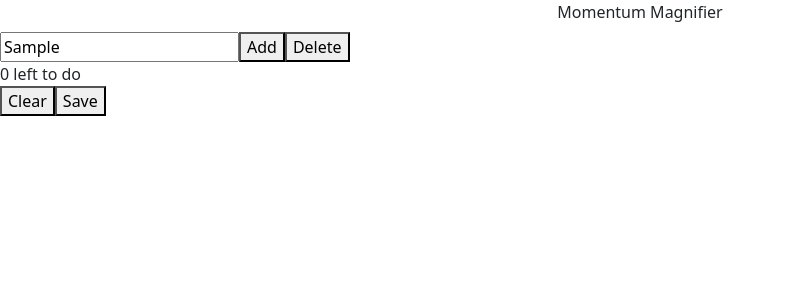
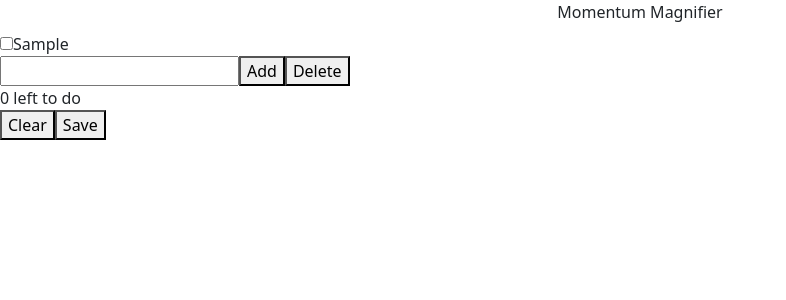
Before and after one commit to ianjleblanc/momentum-magnifier, a React (Create React App) app: page / in a window 1280 px wide. Both pictures are taken after typing "Sample" into the empty fields and a click on the button "Add". Shown: the top 300 px of the page, without its empty margins (0-786 px from the left). Built offline with nearby package versions, Linux system fonts and the light colour scheme.

Commit message:
map commitments

```diff
--- a/src/App.js
+++ b/src/App.js
@@ -1,17 +1,27 @@
-import React, { useState } from 'react';
+import React, { useState, useRef } from 'react';
 import CommitmentList from './momentum/CommitmentsList';
 import Header from './Header';
 
 function App() {
-  const [commitments, setCommitments] = useState(["momentum 1", "momentum 2"]);
+  const [commitments, setCommitments] = useState([]);
+  const commitNameRef = useRef();
+
+function handleAddCommit(e) {
+  const name = commitNameRef.current.value
+  if (name === '') return
+  setCommitments(prevCommit => {
+    return [...prevCommit, { id: 1, name: name, complete: false}]
+  });
+  commitNameRef.current.value = null;
+}
 
   return (
     <div>
       <Header />
       <CommitmentList commitments={commitments} />
       <div>
-        <input type="text" />
-        <button>Add</button>
+        <input ref={commitNameRef} type="text" />
+        <button onClick={handleAddCommit}>Add</button>
         <button>Delete</button>
       </div>
       <div>0 left to do</div>
--- a/src/momentum/CommitmentItem.js
+++ b/src/momentum/CommitmentItem.js
@@ -3,6 +3,10 @@ import React from 'react'
 export default function CommitmentItem({commitment}) {
     return (
         <div>
+            <label>
+                <input type="checkbox" checked={commitment.complete} />
+                {commitment.name}
+            </label>
 
         </div>
     )
--- a/src/momentum/CommitmentsList.js
+++ b/src/momentum/CommitmentsList.js
@@ -3,6 +3,8 @@ import CommitmentItem from './CommitmentItem'
 
 export default function CommitmentList({commitments}) {
     return (
-        commitments.map
+        commitments.map(commitment => {
+            return <CommitmentItem key={commitment.id} commitment={commitment} />
+        })
     )
 }
```
